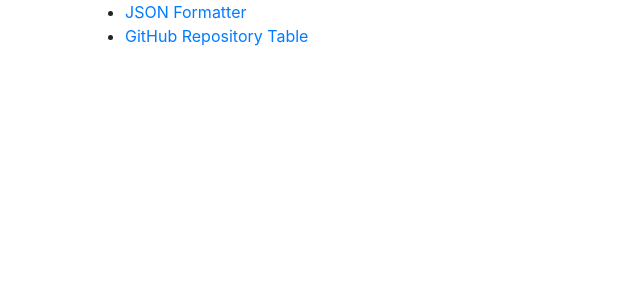
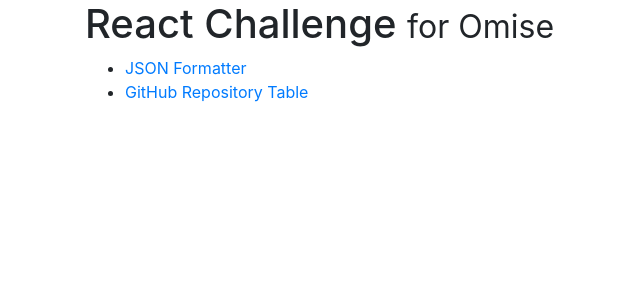
Before and after one commit to jyi468/omise_test, a React (Create React App) app: page / in a window 1280 px wide. Shown: the top 300 px of the page, without its empty margins (0-640 px from the left). Built offline with nearby package versions, Linux system fonts and the light colour scheme.

Commit message:
Add container div and PageHeader component

```diff
--- a/src/App.js
+++ b/src/App.js
@@ -1,5 +1,6 @@
 import React, { Component } from 'react';
 import { BrowserRouter as Router, Route, Link } from 'react-router-dom';
+import { PageHeader } from 'react-bootstrap';
 
 import './App.css';
 import 'bootstrap/dist/css/bootstrap.css';
@@ -12,6 +13,9 @@
     return (
         <Router>
             <div class="container">
+                <PageHeader>
+                    React Challenge <small>for Omise</small>
+                </PageHeader>
                 <ul>
                     <li>
                         <Link to="/formatter">JSON Formatter</Link>
```
